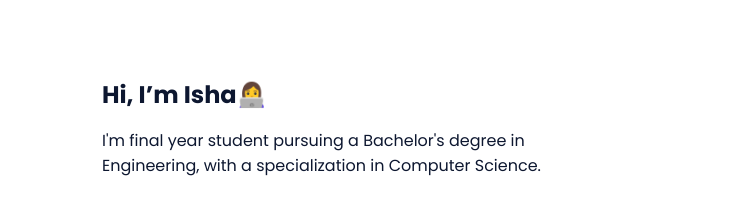
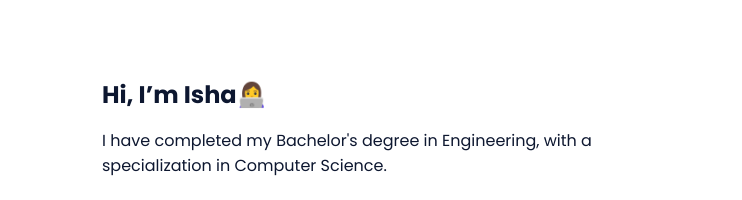
Before and after one commit to Isha2408/PortfolioMain, a plain HTML site: page index.html in a window 1280 px wide. Shown: the part 822-1022 px from the top of the page, 538-1280 px from the left. Drawn offline with nearby package versions, Linux system fonts and the light colour scheme.

Commit message:
Update index.html

```diff
--- a/index.html
+++ b/index.html
@@ -73,7 +73,7 @@
 
                     <div>
                         <h2 class="about__subtitle">Hi, I’m Isha👩‍💻</h2>
-                        <p class="about__text">I'm final year student pursuing a Bachelor's degree in Engineering, with a specialization in Computer Science.</p>
+                        <p class="about__text">I have completed my Bachelor's degree in Engineering, with a specialization in Computer Science.</p>
                         <br>
                         <p>I'm a passionate Web Developer with a strong focus on creating dynamic, user-friendly, and responsive web applications. I specialize in the MERN stack (MongoDB, Express.js, React, Node.js) and have a solid foundation in Python development. My expertise lies in building scalable backend systems, crafting interactive frontend designs, and ensuring smooth user experiences.</p>
                     </div>
```
